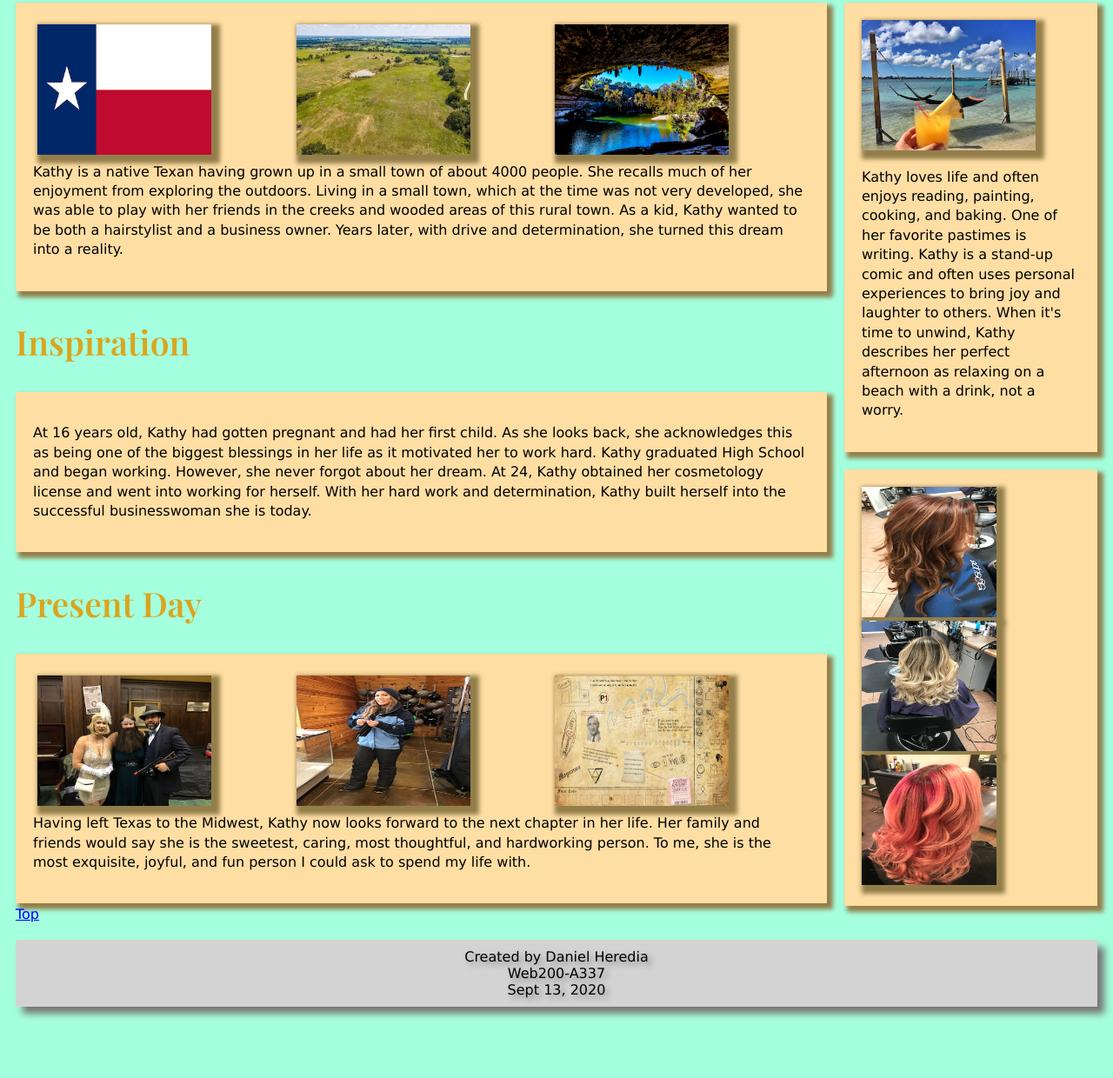
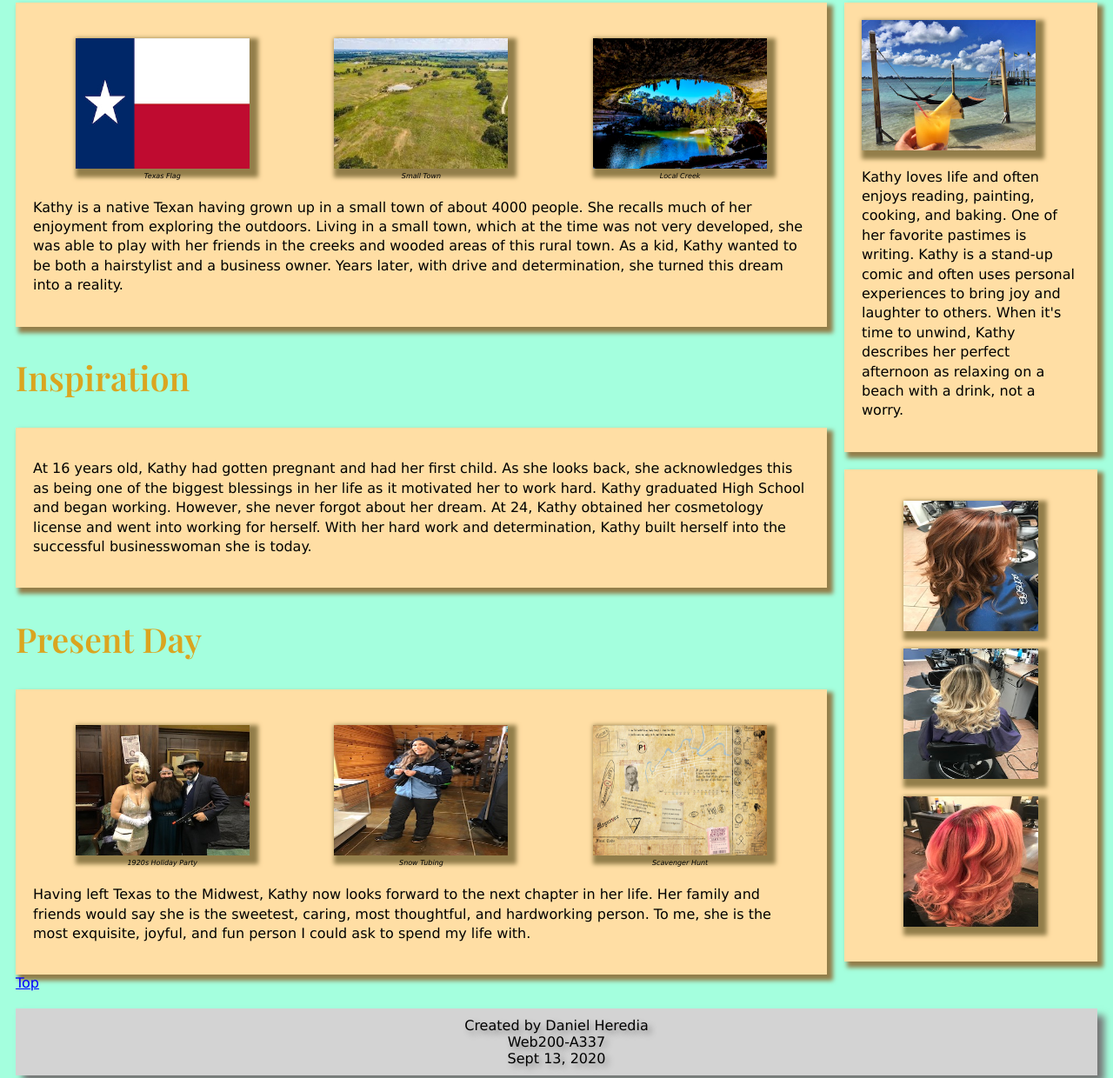
Before and after one commit to dkheredia/bioSite, a plain HTML site: page index.html in a window 1280 px wide. Shown: the part 369-1609 px from the top of the page at 87% size. Before the commit the page ends 1545 px from the top, so only its background shows below. Drawn offline with nearby package versions, Linux system fonts and the light colour scheme.

Commit message:
updated grids and img captions

```diff
--- a/biosite-style.css
+++ b/biosite-style.css
@@ -127,3 +127,17 @@ img.small {
     text-shadow: 4px 4px 7px grey;
     box-shadow: 8px 8px 8px #777777;
   }
+  #image-gallery {
+      margin-top: 10%;
+      display: grid;
+      grid-template-columns: auto auto auto;
+  }
+  figure {
+    text-align: center;
+}
+figcaption {
+    font-family: Verdana, Geneva, Tahoma, sans-serif;
+    font-style: italic;
+    font-size: .50em;
+    font-weight: 400;
+}
--- a/index.html
+++ b/index.html
@@ -24,13 +24,22 @@
             <h2>The Beginnings</h2>
             <div class="info">
                 <div class="sidebyside">
+                    <figure>
                     <img src="Texas flag.jpg" class="medium" alt="Texas flag">
+                    <figcaption>Texas Flag</figcaption>
+                    </figure>
                 </div>
                 <div class="sidebyside">
+                    <figure>
                     <img src="Land.jpg" class="medium" alt="Land">
+                    <figcaption>Small Town</figcaption>
+                    </figure>
                 </div>
                 <div class="sidebyside">
+                    <figure>
                     <img src="nature.png" class="medium" alt="Creek">
+                    <figcaption>Local Creek</figcaption>
+                    </figure>
                 </div>
                 <p>Kathy is a native Texan having grown up in a small town of about 4000 people.  She recalls much of her enjoyment from exploring the outdoors.  Living in a small town, which at the time was not very developed, she was able to play with her friends in the creeks and wooded areas of this rural town.  As a kid, Kathy wanted to be both a hairstylist and a business owner.  Years later, with drive and determination, she turned this dream into a reality.</p>
             </div>
@@ -41,13 +50,22 @@
             <h2 id="present_day">Present Day</h2>
             <div class="info">
                 <div class="sidebyside">
+                    <figure>
                     <img src="1920s.jpg" class="medium" alt="1920s Party">
+                    <figcaption>1920s Holiday Party</figcaption>
+                    </figure>
                 </div>
                 <div class="sidebyside">
+                    <figure>
                     <img src="ski.jpg" class="medium" alt="First time snow tubing">
+                    <figcaption>Snow Tubing</figcaption>
+                    </figure>
                 </div>
                 <div class="sidebyside">
+                    <figure>
                     <img src="Treasure.jpg" class="medium" alt="Treasure Map">
+                    <figcaption>Scavenger Hunt</figcaption>
+                    </figure>
                 </div>
                 <p>Having left Texas to the Midwest, Kathy now looks forward to the next chapter in her life.  Her family and friends would say she is the sweetest, caring, most thoughtful, and hardworking person.  To me, she is the most exquisite, joyful, and fun person I could ask to spend my life with. </p>
             </div>
@@ -59,9 +77,15 @@
                 <p>Kathy loves life and often enjoys reading, painting, cooking, and baking.  One of her favorite pastimes is writing.  Kathy is a stand-up comic and often uses personal experiences to bring joy and laughter to others.  When it's time to unwind, Kathy describes her perfect afternoon as relaxing on a beach with a drink, not a worry.</p>
             </div>
             <div class="info">
+                <figure>
                 <img src="hair1.JPG" class="small" alt="Hair1">
+                </figure>
+                <figure>
                 <img src="hair2.JPG" class="small" alt="Hair2">
+                </figure>
+                <figure>
                 <img src="hair3.JPG" class="small" alt="Hair3">
+                </figure>
             </div>
         </div>
     </div>
```
